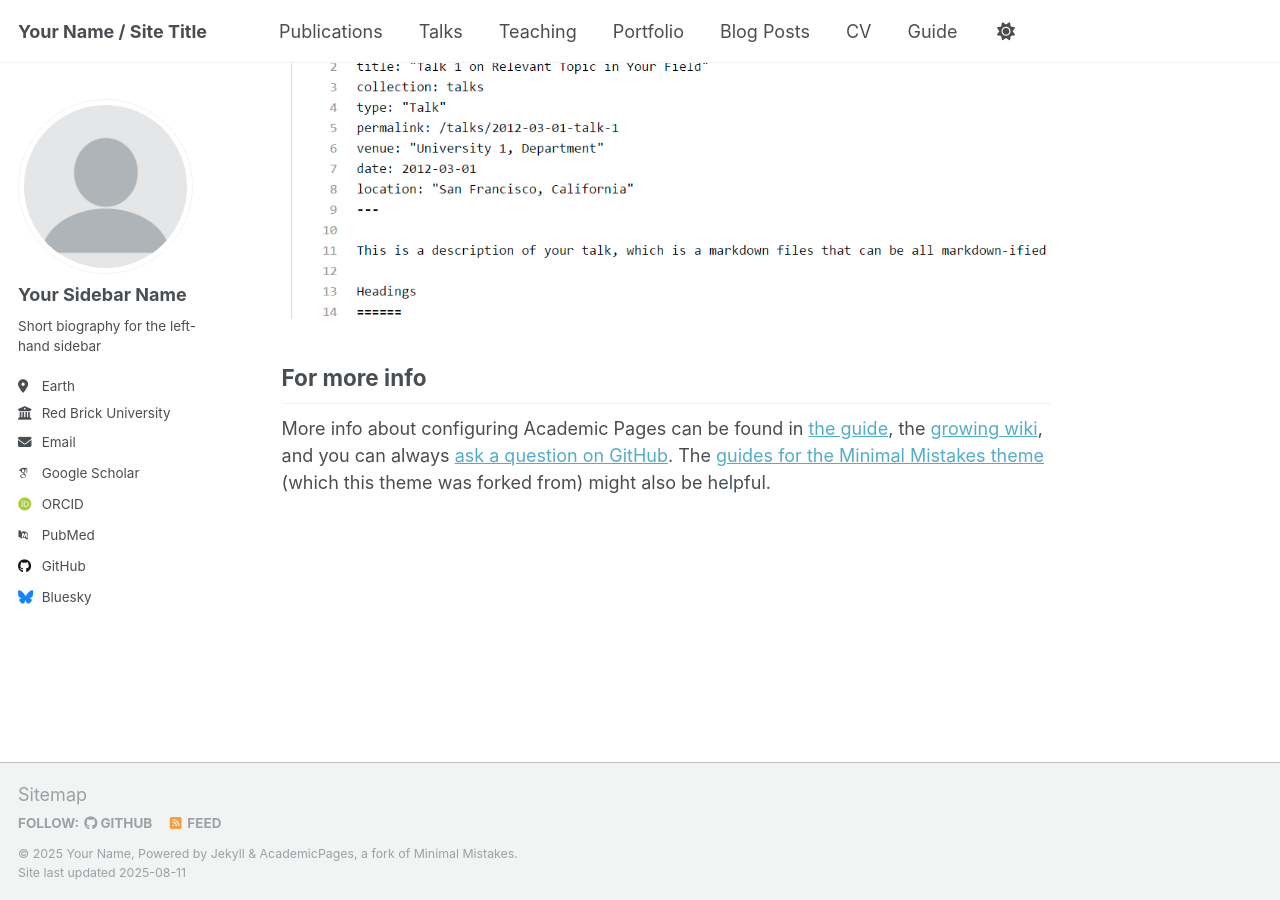
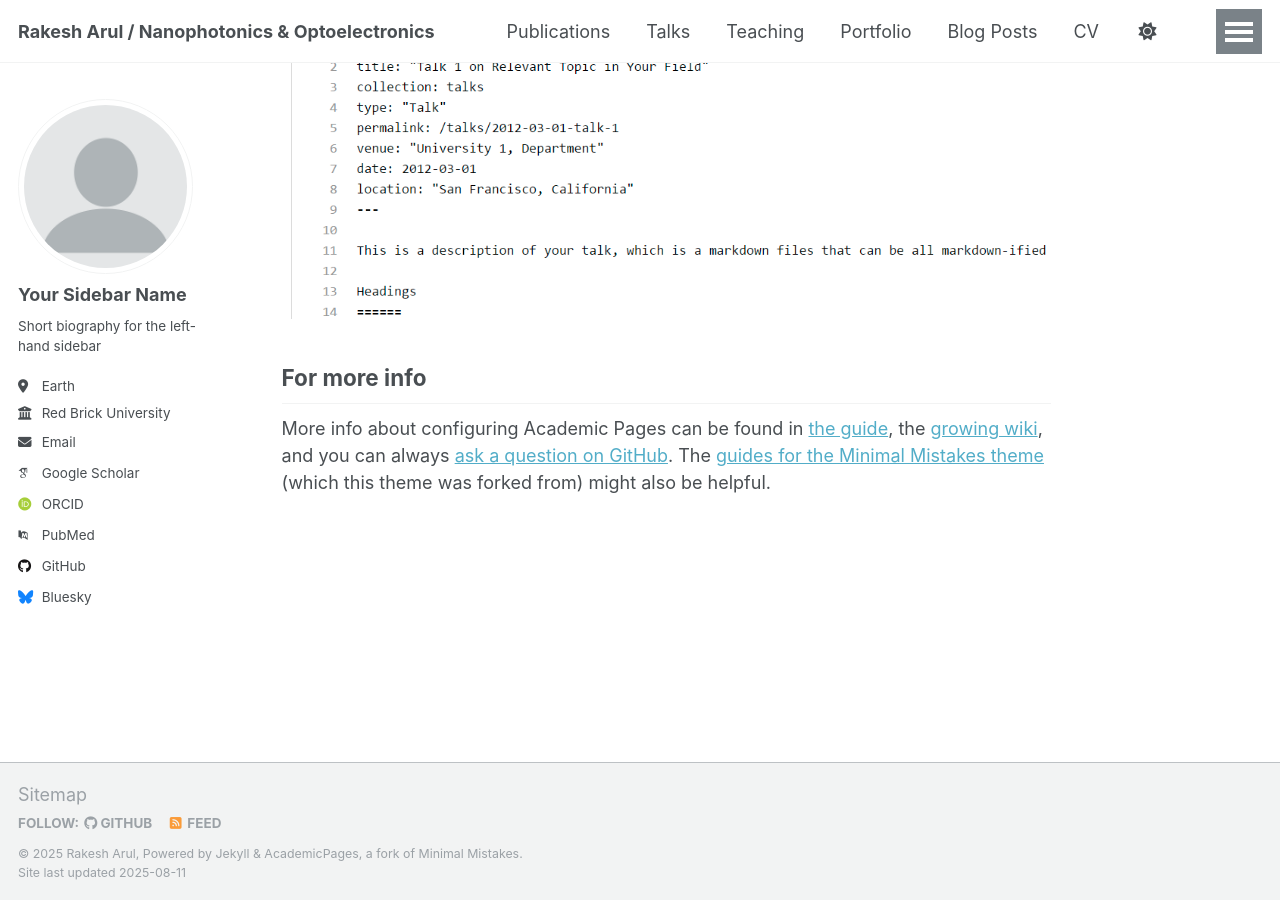
Before and after one commit to photonicsarul/photonicsarul.github.io, a Jekyll site: the page built from _pages/about.md, in a window 1280 px wide and 900 px high, scrolled down 2880 px. Built offline with Jekyll 4.4.1, drawn with Linux system fonts in a browser that asks for light colours; some web fonts are replaced; a script that is not in the unit is left out.

Commit message:
Update _config.yml

```diff
--- a/_config.yml
+++ b/_config.yml
@@ -9,9 +9,9 @@
 # Basic Site Settings
 locale                   : "en-US"
 site_theme               : "default"
-title                    : "Your Name / Site Title"
+title                    : "Rakesh Arul / Nanophotonics & Optoelectronics"
 title_separator          : "-"
-name                     : &name "Your Name"
+name                     : &name "Rakesh Arul"
 description              : &description "personal description"
 url                      : https://photonicsarul.github.io # the base hostname & protocol for your site e.g. "https://[your GitHub username].github.io" or if you already have some other page hosted on Github then use "https://[your GitHub username].github.io/[Your Repo Name]"
 baseurl                  : "" # the subpath of your site, e.g. "/blog"
```
